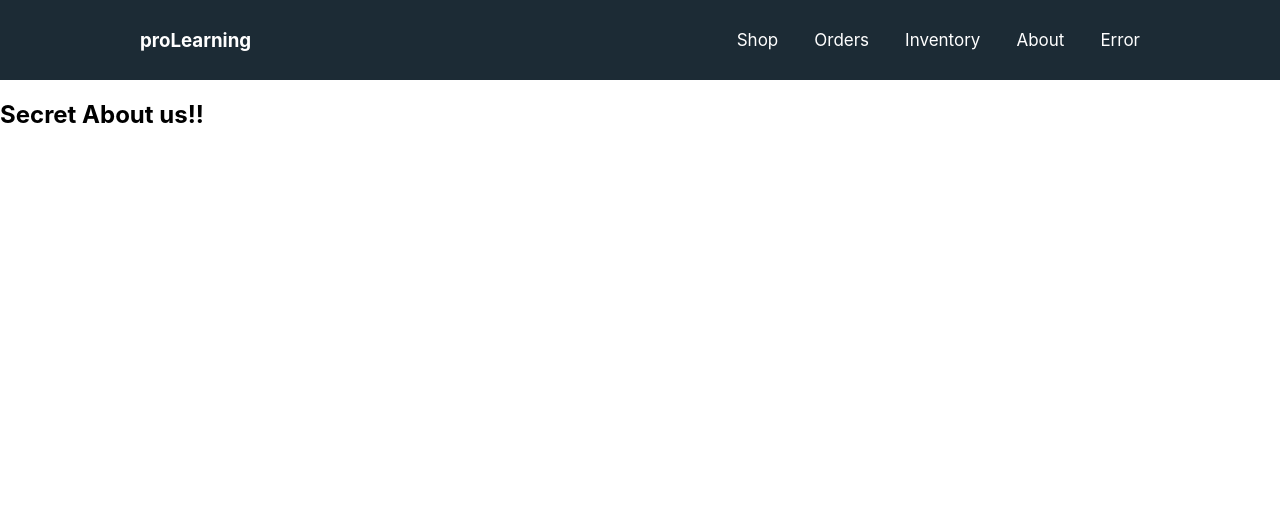
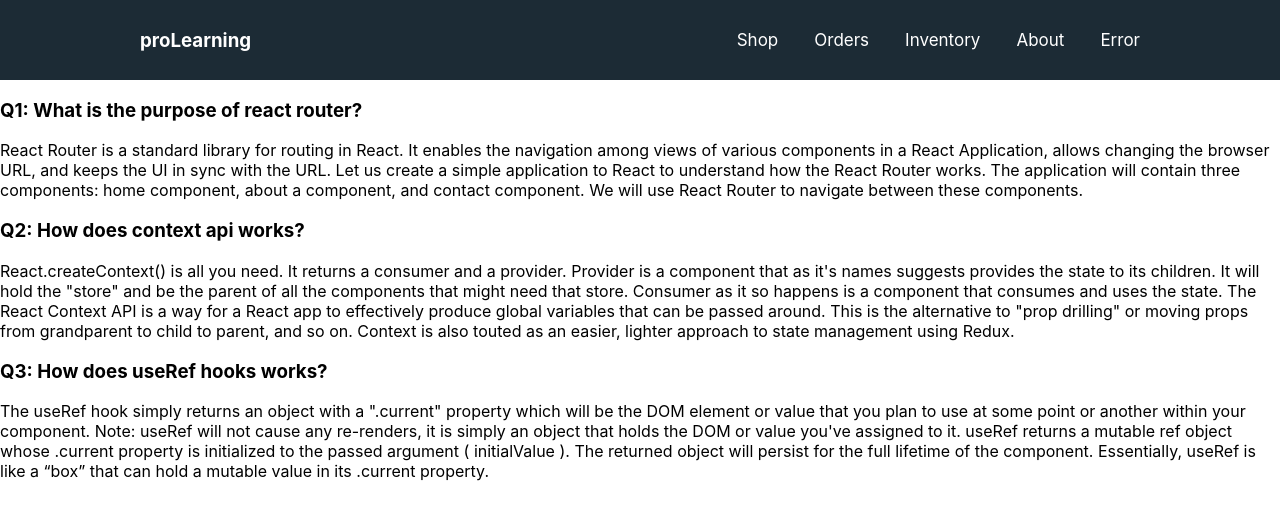
Before and after one commit to Sazzad25/new-learning-site, a React (Create React App) app: page /about in a window 1280 px wide. Shown: the top 520 px of the page. Built offline with nearby package versions, Linux system fonts and the light colour scheme.

Commit message:
added question in blog router

```diff
--- a/src/components/About/About.js
+++ b/src/components/About/About.js
@@ -3,7 +3,19 @@ import React from 'react';
 const About = () => {
     return (
         <div>
-            <h2>Secret About us!!</h2>
+            <div>
+                <h3>Q1: What is the purpose of react router?</h3>
+                <p>React Router is a standard library for routing in React. It enables the navigation among views of various components in a React Application, allows changing the browser URL, and keeps the UI in sync with the URL.
+Let us create a simple application to React to understand how the React Router works. The application will contain three components: home component, about a component, and contact component. We will use React Router to navigate between these components.</p>
+            </div>
+            <div>
+                <h3>Q2: How does context api works?</h3>
+                <p>React.createContext() is all you need. It returns a consumer and a provider. Provider is a component that as it's names suggests provides the state to its children. It will hold the "store" and be the parent of all the components that might need that store. Consumer as it so happens is a component that consumes and uses the state. The React Context API is a way for a React app to effectively produce global variables that can be passed around. This is the alternative to "prop drilling" or moving props from grandparent to child to parent, and so on. Context is also touted as an easier, lighter approach to state management using Redux.</p>
+            </div>
+            <div>
+                <h3>Q3: How does useRef hooks works?</h3>
+                <p>The useRef hook simply returns an object with a ".current" property which will be the DOM element or value that you plan to use at some point or another within your component. Note: useRef will not cause any re-renders, it is simply an object that holds the DOM or value you've assigned to it. useRef returns a mutable ref object whose .current property is initialized to the passed argument ( initialValue ). The returned object will persist for the full lifetime of the component. Essentially, useRef is like a “box” that can hold a mutable value in its .current property.</p>
+            </div>
         </div>
     );
 };
--- a/src/components/Orders/Orders.js
+++ b/src/components/Orders/Orders.js
@@ -30,9 +30,6 @@ const Orders = () => {
                 orders.data.questions.map(order => <Quize key={order.id} order={order}></Quize>)
             }
 
-
-
-
         </div>
     );
 };
```
